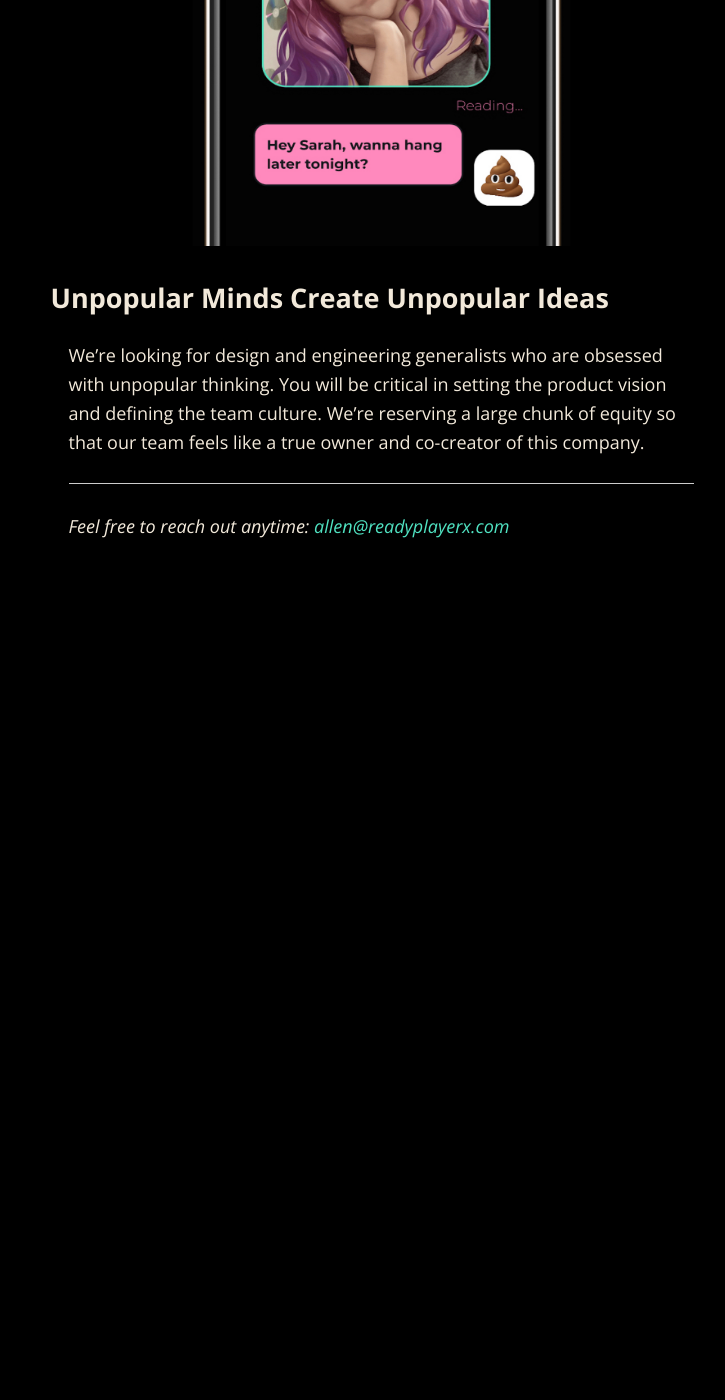
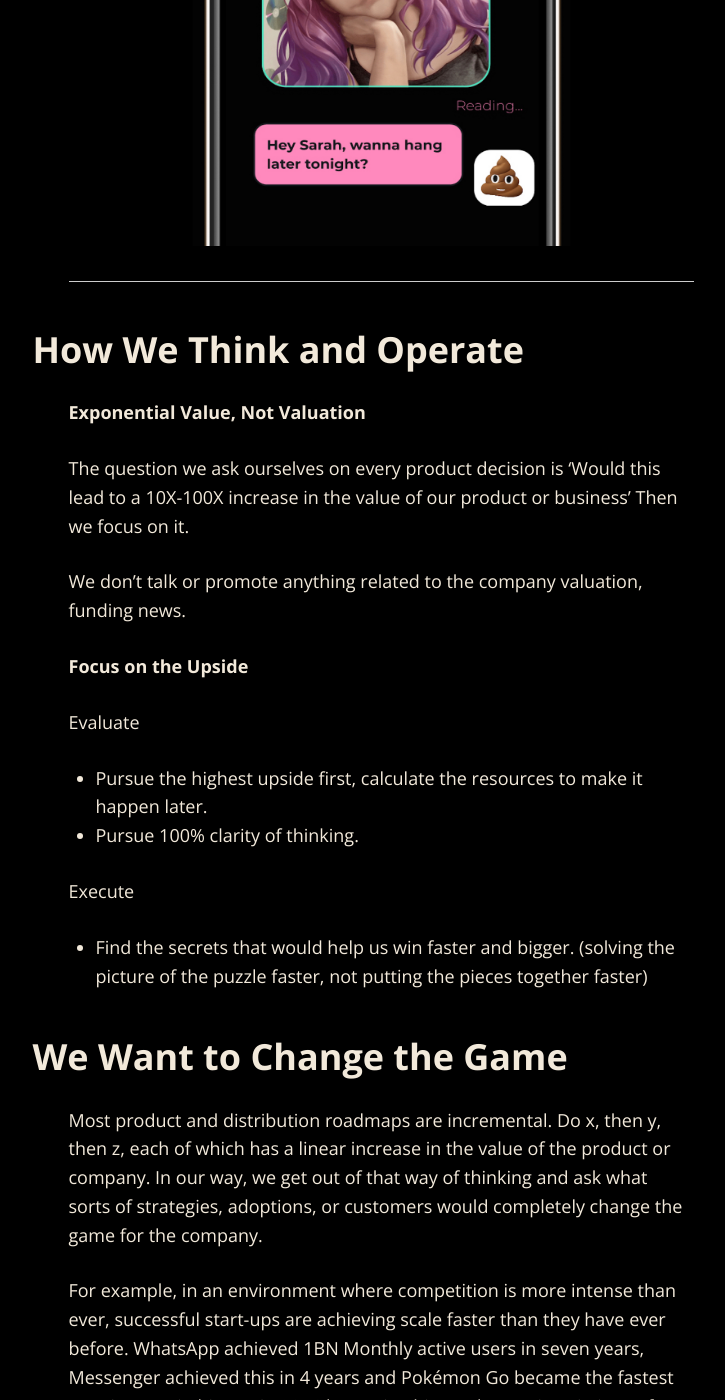
Before and after one commit to tarsmachine/tarsmachine.github.io, a Jekyll site: the page built from index.md, in a window 1280 px wide and 1400 px high, scrolled down 821 px. Shown: the whole window, without its empty margins (259-984 px from the left). Built offline with Jekyll 4.4.1, drawn with Linux system fonts in a browser that asks for light colours; nearby versions of some CDN libraries; before the commit the page ends 1451 px from its top, so only the background shows below that; some of the changed text lies outside the part shown.

Commit message:
Update index.md

```diff
--- a/index.md
+++ b/index.md
@@ -13,6 +13,37 @@ Our mission is to build a virtual network that empowers people to create real em
 
 <img src="images/screen.png" alt="sample image" width="400" height="500">
 
+---
+
+### How We Think and Operate
+
+**Exponential Value, Not Valuation**
+
+The question we ask ourselves on every product decision is ‘Would this lead to a 10X-100X increase in the value of our product or business’ Then we focus on it.
+
+We don’t talk or promote anything related to the company valuation, funding news.
+
+**Focus on the Upside**
+
+Evaluate
+
+- Pursue the highest upside first, calculate the resources to make it happen later.
+- Pursue 100% clarity of thinking.
+
+Execute
+
+- Find the secrets that would help us win faster and bigger. (solving the picture of the puzzle faster, not putting the pieces together faster)
+
+### We Want to Change the Game
+
+Most product and distribution roadmaps are incremental. Do x, then y, then z, each of which has a linear increase in the value of the product or company. In our way, we get out of that way of thinking and ask what sorts of strategies, adoptions, or customers would completely change the game for the company.
+
+For example, in an environment where competition is more intense than ever, successful start-ups are achieving scale faster than they have ever before. WhatsApp achieved 1BN Monthly active users in seven years, Messenger achieved this in 4 years and Pokémon Go became the fastest growing app in history in 2016 becoming bigger than Twitter in just a few weeks. (Let alone TikTok in 2020)
+
+Growth records are being beaten every single year. The trend is set to continue and the need for entrepreneurs to find growth from the outset is more important and valuable than ever. Ultimately it’s a “user experience and liquidity” problem, and the goal is to make the product experience so good that enable us to scale without spending a fortune on sales and marketing. Taking advantage of a market insight or new platform before an incumbent is able to react.
+
+That’s why we build MDP, not MVP. We bend the future, not discover It.
+
 
 #### Unpopular Minds Create Unpopular Ideas
 
```
